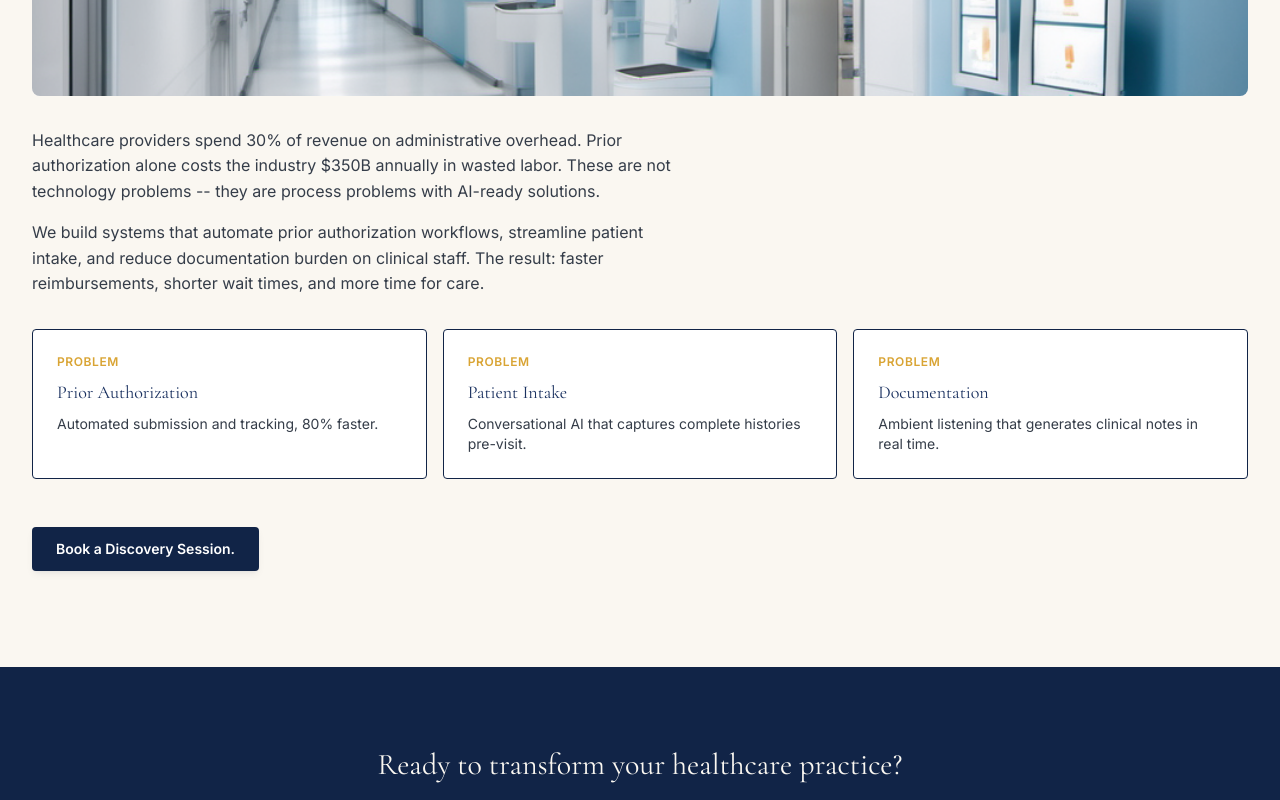
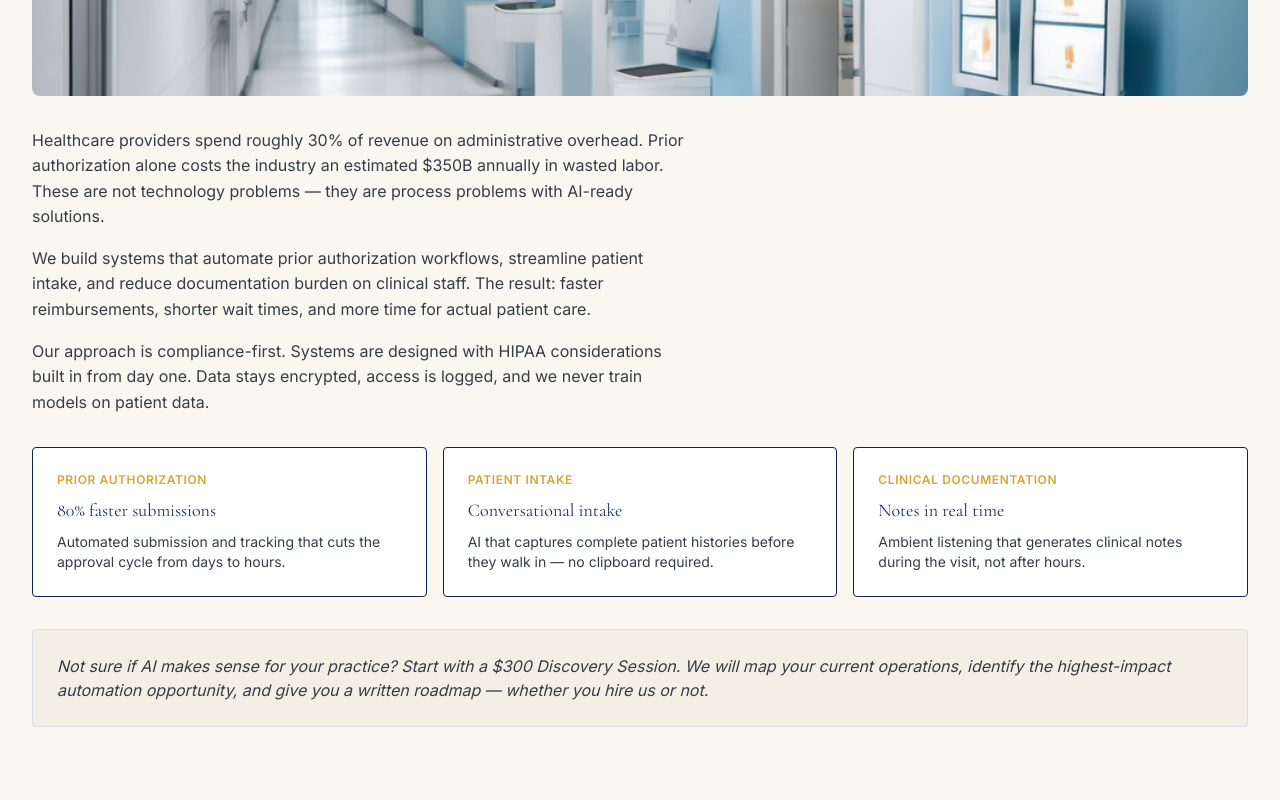
Before and after one commit to SanLuis-AI-Solutions/sanluisai-portfolio, a Next.js app: page /industries/healthcare in a window 1280 px wide. Shown: the part 680-1480 px from the top of the page. Built offline with nearby package versions, Linux system fonts and the light colour scheme.

Commit message:
Phase 5: Conversion optimization — pricing badges on Services, testimonial quotes on case studies, industry page expansion (healthcare/real-estate/retail), blog date formatting

```diff
--- a/app/blog/page.tsx
+++ b/app/blog/page.tsx
@@ -37,7 +37,7 @@ export default function Page() {
           <div className="space-y-10">
             {posts.map((post) => (
               <article key={post.slug} className="border-b border-navy-200 pb-10 relative">
-                <time className="font-sans text-xs text-fg3 uppercase tracking-wider">{post.date}</time>
+                <time className="font-sans text-xs text-fg3 uppercase tracking-wider">{new Date(post.date).toLocaleDateString('en-US', { year: 'numeric', month: 'long', day: 'numeric' })}</time>
                 <div className="flex items-center gap-3 mt-2 mb-3">
                   <h2 className="font-display text-2xl text-navy-800">{post.title}</h2>
                 </div>
--- a/app/industries/healthcare/page.tsx
+++ b/app/industries/healthcare/page.tsx
@@ -22,21 +22,40 @@ export default function Page() {
           <div className="relative w-full h-48 md:h-72 rounded-lg overflow-hidden mb-8 bg-navy-100">
             <Image src="/generated/ind_healthcare_00001_.png" alt="Modern AI-enhanced healthcare facility" fill className="object-cover" sizes="100vw" />
           </div>
-          <p className="sl-body max-w-prose mb-4">Healthcare providers spend 30% of revenue on administrative overhead. Prior authorization alone costs the industry $350B annually in wasted labor. These are not technology problems -- they are process problems with AI-ready solutions.</p>
-          <p className="sl-body max-w-prose mb-4">We build systems that automate prior authorization workflows, streamline patient intake, and reduce documentation burden on clinical staff. The result: faster reimbursements, shorter wait times, and more time for care.</p>
-          <div className="grid grid-cols-1 md:grid-cols-3 gap-4 mt-8 mb-8"><div className="bg-white border border-navy-900 rounded p-6"><div className="font-sans text-xs font-semibold uppercase tracking-wider text-gold-600 mb-2">Problem</div><div className="font-display text-lg text-navy-800">Prior Authorization</div><div className="font-sans text-sm text-fg2 mt-2">Automated submission and tracking, 80% faster.</div></div><div className="bg-white border border-navy-900 rounded p-6"><div className="font-sans text-xs font-semibold uppercase tracking-wider text-gold-600 mb-2">Problem</div><div className="font-display text-lg text-navy-800">Patient Intake</div><div className="font-sans text-sm text-fg2 mt-2">Conversational AI that captures complete histories pre-visit.</div></div><div className="bg-white border border-navy-900 rounded p-6"><div className="font-sans text-xs font-semibold uppercase tracking-wider text-gold-600 mb-2">Problem</div><div className="font-display text-lg text-navy-800">Documentation</div><div className="font-sans text-sm text-fg2 mt-2">Ambient listening that generates clinical notes in real time.</div></div></div>
-          <div className="mt-12">
-            <Link href="/booking" className="inline-block font-sans text-sm font-semibold px-6 py-3 bg-navy-900 text-white rounded shadow-2 hover:bg-navy-800 transition-colors">
-              Book a Discovery Session.
-            </Link>
+
+          <p className="sl-body max-w-prose mb-4">Healthcare providers spend roughly 30% of revenue on administrative overhead. Prior authorization alone costs the industry an estimated $350B annually in wasted labor. These are not technology problems — they are process problems with AI-ready solutions.</p>
+
+          <p className="sl-body max-w-prose mb-4">We build systems that automate prior authorization workflows, streamline patient intake, and reduce documentation burden on clinical staff. The result: faster reimbursements, shorter wait times, and more time for actual patient care.</p>
+
+          <p className="sl-body max-w-prose mb-4">Our approach is compliance-first. Systems are designed with HIPAA considerations built in from day one. Data stays encrypted, access is logged, and we never train models on patient data.</p>
+
+          <div className="grid grid-cols-1 md:grid-cols-3 gap-4 mt-8 mb-8">
+            <div className="bg-white border border-navy-900 rounded p-6">
+              <div className="font-sans text-xs font-semibold uppercase tracking-wider text-gold-600 mb-2">Prior Authorization</div>
+              <div className="font-display text-lg text-navy-800 mb-2">80% faster submissions</div>
+              <div className="font-sans text-sm text-fg2">Automated submission and tracking that cuts the approval cycle from days to hours.</div>
+            </div>
+            <div className="bg-white border border-navy-900 rounded p-6">
+              <div className="font-sans text-xs font-semibold uppercase tracking-wider text-gold-600 mb-2">Patient Intake</div>
+              <div className="font-display text-lg text-navy-800 mb-2">Conversational intake</div>
+              <div className="font-sans text-sm text-fg2">AI that captures complete patient histories before they walk in — no clipboard required.</div>
+            </div>
+            <div className="bg-white border border-navy-900 rounded p-6">
+              <div className="font-sans text-xs font-semibold uppercase tracking-wider text-gold-600 mb-2">Clinical Documentation</div>
+              <div className="font-display text-lg text-navy-800 mb-2">Notes in real time</div>
+              <div className="font-sans text-sm text-fg2">Ambient listening that generates clinical notes during the visit, not after hours.</div>
+            </div>
+          </div>
+
+          <div className="bg-bone-100 border border-navy-200 rounded p-6 mt-8">
+            <p className="sl-body-sm italic">Not sure if AI makes sense for your practice? Start with a $300 Discovery Session. We will map your current operations, identify the highest-impact automation opportunity, and give you a written roadmap — whether you hire us or not.</p>
           </div>
         </div>
       </section>
 
-      {/* Dark CTA section */}
       <section className="bg-navy-900 py-20">
         <div className="max-w-3xl mx-auto px-4 sm:px-6 lg:px-8 text-center">
-          <h2 className="font-display text-2xl md:text-3xl text-bone-50 mb-4">Ready to transform your healthcare practice?</h2>
+          <h2 className="font-display text-2xl md:text-3xl text-bone-50 mb-4">Ready to reduce administrative overhead?</h2>
           <p className="font-sans text-base md:text-lg font-light text-bone-300/70 mb-8">Start with a $300 Discovery Session. 60 minutes. Clear roadmap.</p>
           <div className="flex flex-col sm:flex-row gap-4 justify-center">
             <Link href="/booking" className="inline-flex items-center justify-center font-sans text-sm font-semibold tracking-[0.04em] px-8 py-4 bg-bone-50 text-navy-800 hover:bg-gold-500 hover:text-navy-900 transition-all duration-220 rounded">
--- a/app/industries/real-estate/page.tsx
+++ b/app/industries/real-estate/page.tsx
@@ -24,6 +24,7 @@ export default function Page() {
           </div>
           <p className="sl-body max-w-prose mb-4">In real estate, speed is everything. The first agent to respond wins the listing. The firm with the best market data wins the negotiation. Yet most operations still rely on manual lead tracking, spreadsheets, and intuition.</p>
           <p className="sl-body max-w-prose mb-4">We build AI systems that respond to leads in seconds, automate property management workflows, and deliver real-time market analysis. Not dashboards. Decisions.</p>
+          <p className="sl-body max-w-prose mb-4">Our lead response system qualifies and contacts every new lead within 60 seconds — and routes high-intent buyers directly to your phone. Property management workflows handle maintenance tickets, rent reminders, and tenant communications automatically. Market analysis runs 24/7, pulling comps and flagging pricing opportunities before your competitors spot them.</p>
           <div className="grid grid-cols-1 md:grid-cols-3 gap-4 mt-8 mb-8"><div className="bg-white border border-navy-900 rounded p-6"><div className="font-sans text-xs font-semibold uppercase tracking-wider text-gold-600 mb-2">Problem</div><div className="font-display text-lg text-navy-800">Lead Response</div><div className="font-sans text-sm text-fg2 mt-2">AI that qualifies and responds to every lead within 60 seconds.</div></div><div className="bg-white border border-navy-900 rounded p-6"><div className="font-sans text-xs font-semibold uppercase tracking-wider text-gold-600 mb-2">Problem</div><div className="font-display text-lg text-navy-800">Property Management</div><div className="font-sans text-sm text-fg2 mt-2">Automated maintenance ticketing, rent collection, and tenant comms.</div></div><div className="bg-white border border-navy-900 rounded p-6"><div className="font-sans text-xs font-semibold uppercase tracking-wider text-gold-600 mb-2">Problem</div><div className="font-display text-lg text-navy-800">Market Analysis</div><div className="font-sans text-sm text-fg2 mt-2">Real-time comps, trend detection, and pricing recommendations.</div></div></div>
         </div>
       </section>
--- a/app/industries/retail/page.tsx
+++ b/app/industries/retail/page.tsx
@@ -24,6 +24,7 @@ export default function Page() {
           </div>
           <p className="sl-body max-w-prose mb-4">Retail runs on inventory turns and customer experience. But most retailers still use spreadsheets for demand planning, manual processes for customer follow-up, and intuition for pricing decisions.</p>
           <p className="sl-body max-w-prose mb-4">We build AI systems that forecast demand with precision, automate customer service without sacrificing quality, and optimize pricing in real time.</p>
+          <p className="sl-body max-w-prose mb-4">Our demand forecasting engine plugs into your POS data and predicts stock requirements 4 weeks out — reducing stockouts and overstock simultaneously. Customer service automation handles 80% of inquiries without human escalation, freeing your team for the complex cases. Dynamic pricing adjusts margins in real time based on demand, competitor pricing, and inventory position.</p>
           <div className="grid grid-cols-1 md:grid-cols-3 gap-4 mt-8 mb-8"><div className="bg-white border border-navy-900 rounded p-6"><div className="font-sans text-xs font-semibold uppercase tracking-wider text-gold-600 mb-2">Problem</div><div className="font-display text-lg text-navy-800">Inventory</div><div className="font-sans text-sm text-fg2 mt-2">AI demand forecasting that reduces stockouts and overstocks.</div></div><div className="bg-white border border-navy-900 rounded p-6"><div className="font-sans text-xs font-semibold uppercase tracking-wider text-gold-600 mb-2">Problem</div><div className="font-display text-lg text-navy-800">Customer Service</div><div className="font-sans text-sm text-fg2 mt-2">Automated support that resolves 80% of inquiries without escalation.</div></div><div className="bg-white border border-navy-900 rounded p-6"><div className="font-sans text-xs font-semibold uppercase tracking-wider text-gold-600 mb-2">Problem</div><div className="font-display text-lg text-navy-800">Pricing</div><div className="font-sans text-sm text-fg2 mt-2">Dynamic pricing engine that maximizes margin in real time.</div></div></div>
         </div>
       </section>
--- a/app/services/page.tsx
+++ b/app/services/page.tsx
@@ -84,7 +84,7 @@ export default function ServicesPage() {
                     </ul>
                   </div>
                   <div className="flex flex-col items-start md:items-end gap-2 md:min-w-[140px]">
-                    <div className="font-display text-2xl text-gold-600">{s.pricing}</div>
+                    <span className="inline-block font-sans text-xs font-semibold tracking-[0.08em] uppercase px-3 py-1 bg-gold-100 text-gold-700 rounded-full mb-1">{s.pricing}</span>
                     <div className="font-mono text-xs text-fg4 tracking-[0.08em] uppercase">{s.timeline}</div>
                     <Link href={s.href} className="mt-3 font-sans text-sm font-semibold px-5 py-2 border border-navy-800 text-navy-800 rounded hover:bg-navy-800 hover:text-white transition-all duration-220">
                       Learn more &rarr;
```
Also changed, not shown: app/case-studies/page.tsx (+6 -3 lines).
